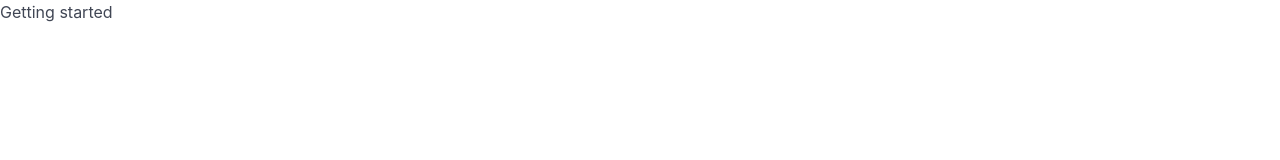
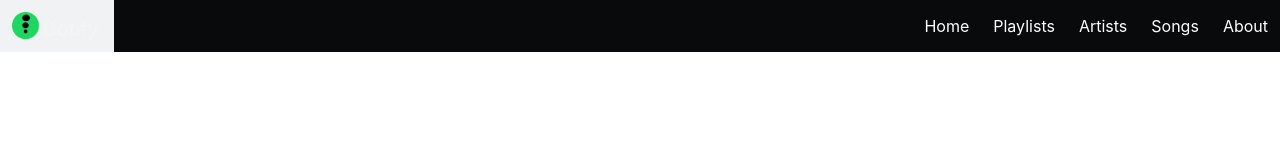
Before and after one commit to LouisaManning/dotify, an Eleventy site: page index.html in a window 1280 px wide. Built offline with nearby package versions, Linux system fonts and the light colour scheme; Eleventy itself is replaced by a stand-in of ours; files that its build step writes are made by us from their sources.

Commit message:
nav bar added

```diff
--- a/index.html
+++ b/index.html
@@ -8,6 +8,31 @@
   <link rel="stylesheet" href="https://cdn.jsdelivr.net/npm/bulma@1.0.2/css/versions/bulma-no-dark-mode.min.css" />
 </head>
 <body>
-    <p>Getting started</p>
+  <nav class="navbar has-background-black">
+    <div class="navbar-brand">
+      <a class="navbar-item" href="#">
+        <img src="/images/logo-with-name.png" alt="Logo" />
+      </a>
+    </div>
+    <div id="navbarMenu" class="navbar-menu">
+      <div class="navbar-end has-background-black">
+        <a class="navbar-item has-text-white">
+          Home
+        </a>
+        <a class="navbar-item has-text-white">
+          Playlists
+        </a>
+        <a class="navbar-item has-text-white">
+          Artists
+        </a>
+        <a class="navbar-item has-text-white">
+          Songs
+        </a>
+        <a class="navbar-item has-text-white">
+          About
+        </a>
+      </div>
+    </div>
+  </nav>
 </body>
 </html>
```
